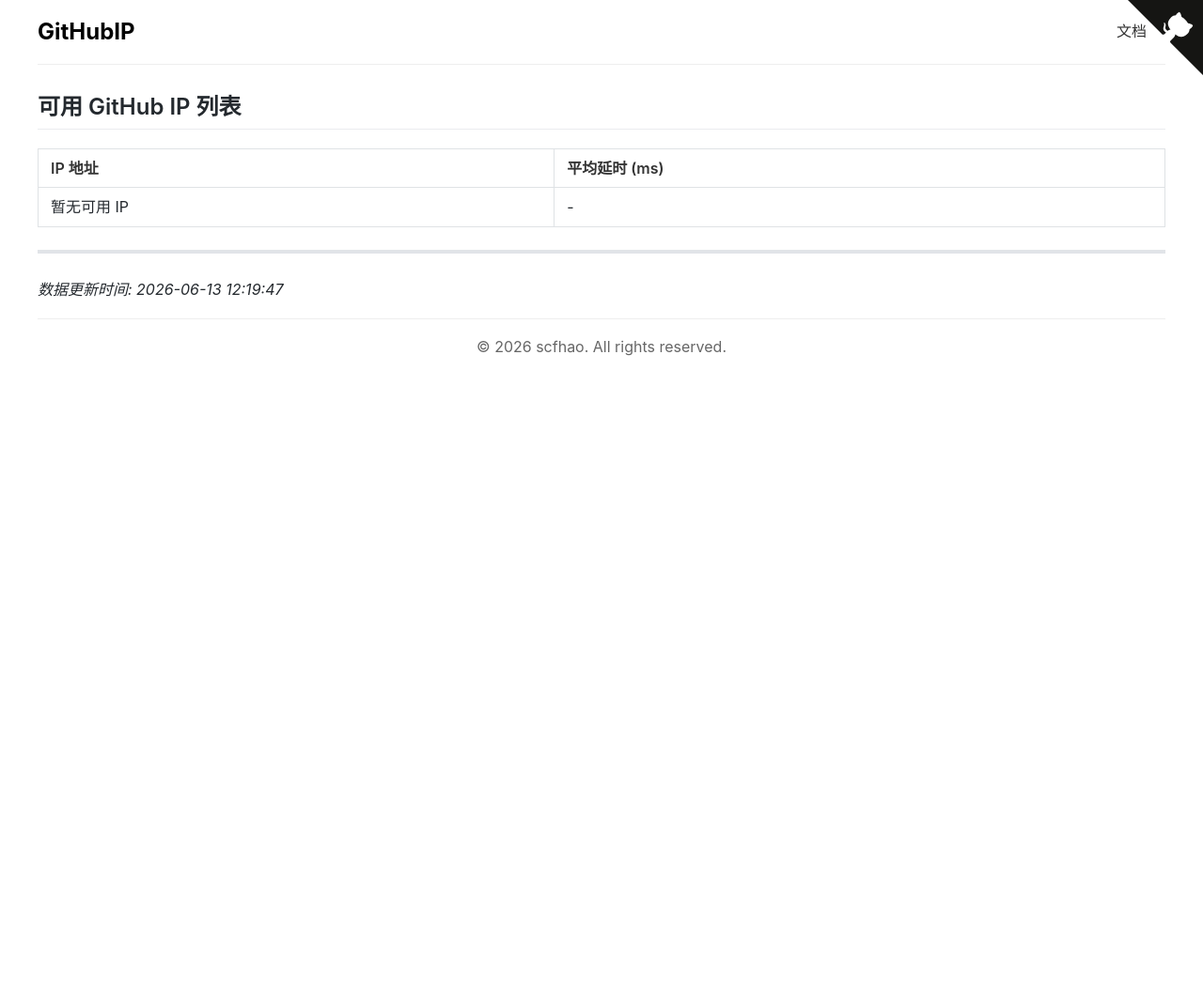
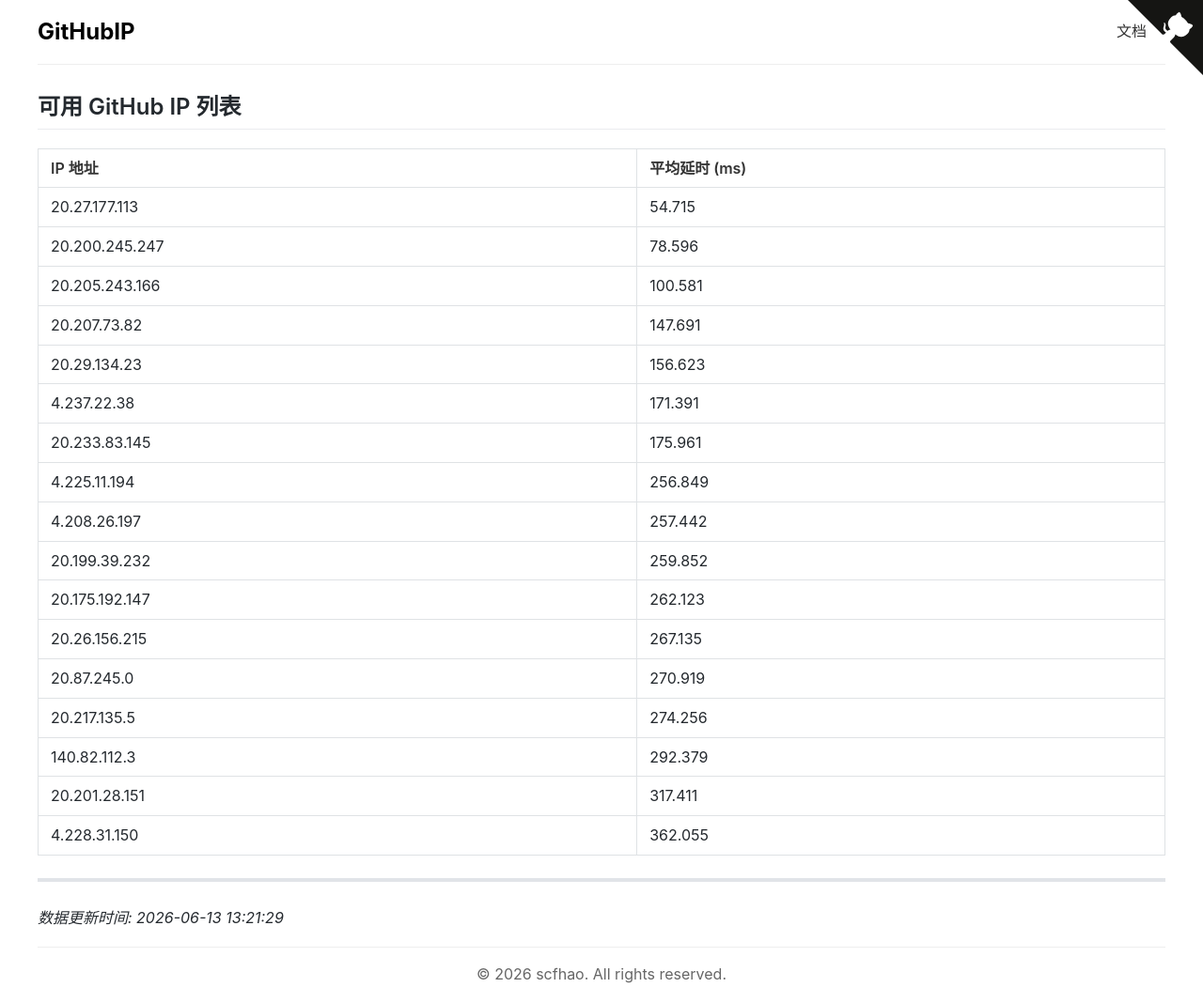
Before and after one commit to scfhao/GitHubIP, a Jekyll site: the page built from index.md, in a window 1280 px wide. Shown: the whole page at 94% size. Built offline with Jekyll 4.4.1, drawn with Linux system fonts in a browser that asks for light colours; before the commit the page ends 900 px from its top, so only the background shows below that.

Commit message:
自动脚本执行 - 2026-06-13 13:21:29

```diff
--- a/index.md
+++ b/index.md
@@ -1,15 +1,31 @@
 ---
 layout: home
 title: GitHub IP 列表
-date: 2026-06-13 12:19:47
+date: 2026-06-13 13:21:29
 ---
 
 ## 可用 GitHub IP 列表
 
 | IP 地址 | 平均延时 (ms) |
 |---------|--------------|
-| 暂无可用 IP | - |
+| 20.27.177.113 | 54.715 |
+| 20.200.245.247 | 78.596 |
+| 20.205.243.166 | 100.581 |
+| 20.207.73.82 | 147.691 |
+| 20.29.134.23 | 156.623 |
+| 4.237.22.38 | 171.391 |
+| 20.233.83.145 | 175.961 |
+| 4.225.11.194 | 256.849 |
+| 4.208.26.197 | 257.442 |
+| 20.199.39.232 | 259.852 |
+| 20.175.192.147 | 262.123 |
+| 20.26.156.215 | 267.135 |
+| 20.87.245.0 | 270.919 |
+| 20.217.135.5 | 274.256 |
+| 140.82.112.3 | 292.379 |
+| 20.201.28.151 | 317.411 |
+| 4.228.31.150 | 362.055 |
 
 ---
 
-*数据更新时间: 2026-06-13 12:19:47*
+*数据更新时间: 2026-06-13 13:21:29*
```
